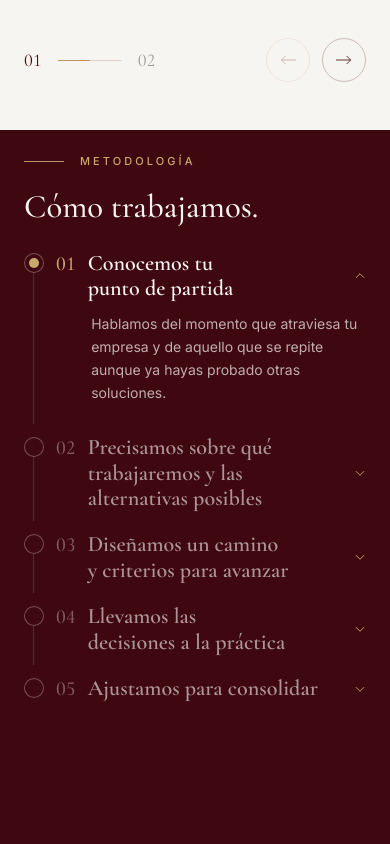
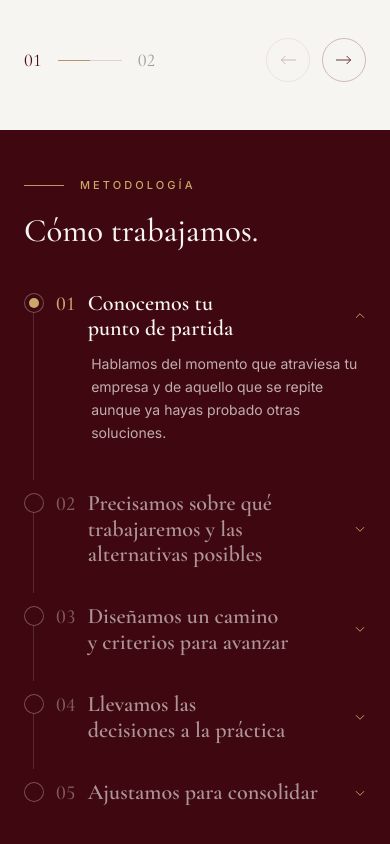
Before and after one commit to marianamazza2/mia, a React (Vite) app: page / in a window 390 px wide. Shown: the part 4327-5171 px from the top of the page. Built offline with nearby package versions, Linux system fonts and the light colour scheme; a web font is replaced by a local one.

Commit message:
FIX how we work section

```diff
--- a/src/sections/Metodologia.tsx
+++ b/src/sections/Metodologia.tsx
@@ -223,14 +223,14 @@ function PasoHorizontal({ index, paso, relleno, nodoX, pasoRef }: PasoHorizontal
 }
 
 // Móvil: cada paso dispone de casi una pantalla de scroll, incluido el último.
-// Si no caben en la pantalla, se leen en el flujo normal, sin recortar contenido.
+// Si el conjunto supera la pantalla, acompaña el recorrido desplazándose hacia arriba.
 function LineaVertical() {
   const [abierto, setAbierto] = useState<number | null>(0)
   const reduceMotion = useReducedMotion()
   const recorridoRef = useRef<HTMLDivElement>(null)
   const contenidoRef = useRef<HTMLDivElement>(null)
   const pantallaRef = useRef<HTMLDivElement>(null)
-  const [medidas, setMedidas] = useState({ altura: 0, pantalla: 0 })
+  const [medidas, setMedidas] = useState({ altura: 0, pantalla: 0, paso: 0 })
   const margenSuperior = 72
 
   useLayoutEffect(() => {
@@ -245,10 +245,14 @@ function LineaVertical() {
       const alturaCerrada = contenido.getBoundingClientRect().height
         - paneles.reduce((total, panel) => total + panel.getBoundingClientRect().height, 0)
       const altura = Math.ceil(alturaCerrada + Math.max(...textos.map((texto) => texto.getBoundingClientRect().height)))
+      const paso = Math.ceil(Math.max(...textos.map((texto) => {
+        const titulo = texto.closest('li')?.querySelector('h3')
+        return (titulo?.getBoundingClientRect().height ?? 0) + texto.getBoundingClientRect().height
+      })))
       const altoPantalla = pantalla.offsetHeight
-      setMedidas((actual) => actual.altura === altura && actual.pantalla === altoPantalla
+      setMedidas((actual) => actual.altura === altura && actual.pantalla === altoPantalla && actual.paso === paso
         ? actual
-        : { altura, pantalla: altoPantalla })
+        : { altura, pantalla: altoPantalla, paso })
     }
     const observer = new ResizeObserver(medir)
     observer.observe(contenido)
@@ -260,10 +264,17 @@ function LineaVertical() {
     }
   }, [])
 
-  const fija = medidas.pantalla > 0 && medidas.altura + margenSuperior <= medidas.pantalla && !reduceMotion
+  // Solo recurrimos al acordeón manual si ni siquiera cabe un paso completo.
+  const fija = medidas.pantalla > 0 && medidas.paso + margenSuperior + 48 <= medidas.pantalla && !reduceMotion
   const { scrollYProgress } = useScroll({
     target: recorridoRef,
     offset: [`start ${margenSuperior}px`, `end ${medidas.pantalla}px`],
+  })
+  const desplazamiento = useTransform(scrollYProgress, (progreso) => {
+    const sobrante = Math.max(0, medidas.altura - (medidas.pantalla - margenSuperior))
+    // El último paso ya debe verse completo al abrirse, antes de salir de la sección.
+    const avance = Math.max(0, Math.min(1, progreso / ((pasos.length - 1) / pasos.length)))
+    return fija ? -sobrante * avance : 0
   })
   useMotionValueEvent(scrollYProgress, 'change', (progreso) => {
     if (fija) setAbierto(Math.max(0, Math.min(pasos.length - 1, Math.floor(progreso * pasos.length))))
@@ -283,12 +294,13 @@ function LineaVertical() {
   return (
     <div ref={recorridoRef} className="relative" style={fija ? { height: `calc(${100 + pasos.length * 90}svh - ${margenSuperior}px)` } : undefined}>
       <div ref={pantallaRef} aria-hidden className="pointer-events-none absolute top-0 h-svh w-px invisible" />
-      <div className={cn(fija && 'sticky top-18')} style={fija ? { height: `calc(100svh - ${margenSuperior}px)` } : undefined}>
-        <Container ref={contenidoRef} className="py-6 sm:py-8 lg:py-seccion [@media(max-height:740px)]:py-4">
+      <div className={cn(fija && 'sticky top-18 overflow-hidden')} style={fija ? { height: `calc(100svh - ${margenSuperior}px)` } : undefined}>
+        <motion.div style={{ y: desplazamiento }}>
+          <Container ref={contenidoRef} className="py-seccion">
             <Reveal>
               <Encabezado />
             </Reveal>
-          <ol className="mt-4 lg:mt-10 [@media(max-height:740px)]:mt-3">
+            <ol className="mt-8 lg:mt-10">
               {pasos.map((paso, i) => (
                 <PasoAcordeon
                   key={paso.titulo}
@@ -301,6 +313,7 @@ function LineaVertical() {
               ))}
             </ol>
           </Container>
+        </motion.div>
       </div>
     </div>
   )
@@ -318,7 +331,7 @@ function PasoAcordeon({ paso, index, abierto, pasado, onAbrir }: PasoAcordeonPro
   const id = `paso-${index}`
 
   return (
-    <li className="relative pl-8 before:absolute before:top-6 before:bottom-0 before:left-[9px] before:w-px before:bg-crema/15 last:before:hidden lg:pl-12">
+    <li className="relative pb-4 pl-8 last:pb-0 before:absolute before:top-6 before:bottom-0 before:left-[9px] before:w-px before:bg-crema/15 last:before:hidden lg:pl-12">
       {/* Nodo sobre la línea: se enciende en los pasos ya recorridos */}
       <span
         aria-hidden
@@ -338,7 +351,7 @@ function PasoAcordeon({ paso, index, abierto, pasado, onAbrir }: PasoAcordeonPro
           aria-expanded={abierto}
           aria-controls={id}
           onClick={onAbrir}
-          className="flex min-h-11 w-full items-baseline gap-3 py-2.5 text-left lg:gap-4 [@media(max-height:740px)]:py-1.5"
+          className="flex min-h-11 w-full items-baseline gap-3 py-2.5 text-left lg:gap-4"
         >
           <span
             className={cn(
@@ -381,7 +394,7 @@ function PasoAcordeon({ paso, index, abierto, pasado, onAbrir }: PasoAcordeonPro
         )}
       >
         <p className="overflow-hidden pl-[2.2rem] text-detalle text-crema/70">
-          <span data-paso-texto className="block pb-5 [@media(max-height:740px)]:pb-3">{paso.texto}</span>
+          <span data-paso-texto className="block pb-5">{paso.texto}</span>
         </p>
       </div>
     </li>
```
Lines whose indentation alone changed are shown as unchanged.
